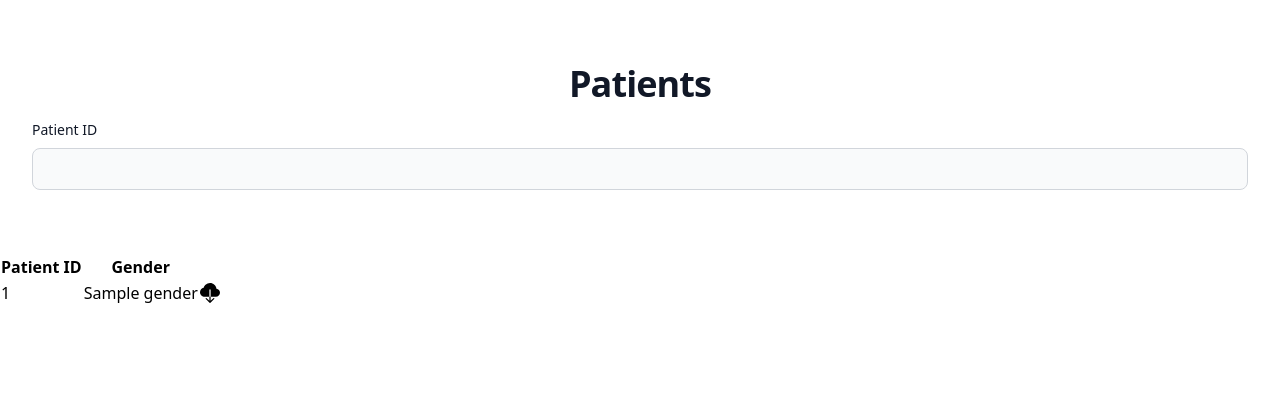
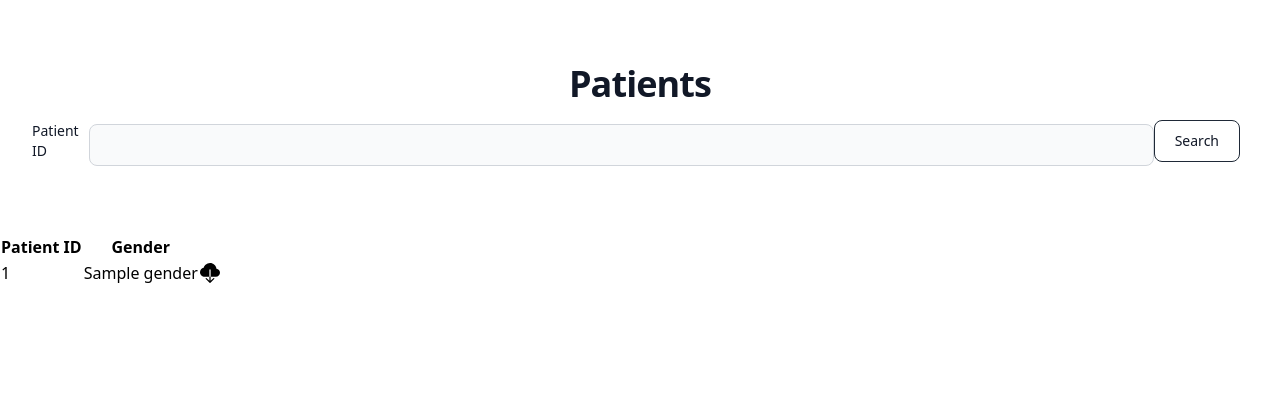
Before and after one commit to ryashpal/EHR-Int-Web, a Flask app: template web/templates/patient.html in a window 1280 px wide. Shown: the part 72-492 px from the top of the page. Run offline with Flask 3, Linux system fonts and the light colour scheme; the template is opened without the code that fills it: most values are stand-ins (such as "Sample title", 1, 10 or a date in 2020); parts of the project's set-up code (start-up, migrations or seed data) failed here and were passed over; some libraries are stand-ins or nearby versions.

Commit message:
patient search list

```diff
--- a/web/templates/patient.html
+++ b/web/templates/patient.html
@@ -8,10 +8,10 @@
             <p class="mb-4 text-2xl font-extrabold tracking-tight leading-none text-gray-900 md:text-3xl lg:text-4xl dark:text-white">Patients</p>
         </div>
         <form action = "/patient" method = "POST">
-            <div>
+            <div class="flex items-center col-span-3">
                 <label for="patient_id" class="block mb-2 text-sm font-medium text-gray-900 dark:text-white col-2">Patient ID</label>
                 <input type="text" name="patient_id" id="patient_id" class="bg-gray-50 border border-gray-300 text-gray-900 text-sm rounded-lg focus:ring-blue-500 focus:border-blue-500 block w-full p-2.5 dark:bg-gray-700 dark:border-gray-600 dark:placeholder-gray-400 dark:text-white dark:focus:ring-blue-500 dark:focus:border-blue-500 col-4" required>
-                <!-- <button type="submit" class="text-gray-900 hover:text-white border border-gray-800 hover:bg-gray-900 focus:ring-4 focus:outline-none focus:ring-gray-300 font-medium rounded-lg text-sm px-5 py-2.5 text-center me-2 mb-2 dark:border-gray-600 dark:text-gray-400 dark:hover:text-white dark:hover:bg-gray-600 dark:focus:ring-gray-800 col-2">Search</button> -->
+                <button type="submit" class="text-gray-900 hover:text-white border border-gray-800 hover:bg-gray-900 focus:ring-4 focus:outline-none focus:ring-gray-300 font-medium rounded-lg text-sm px-5 py-2.5 text-center me-2 mb-2 dark:border-gray-600 dark:text-gray-400 dark:hover:text-white dark:hover:bg-gray-600 dark:focus:ring-gray-800 col-2">Search</button>
             </div>
         </form>
     </div>
```
